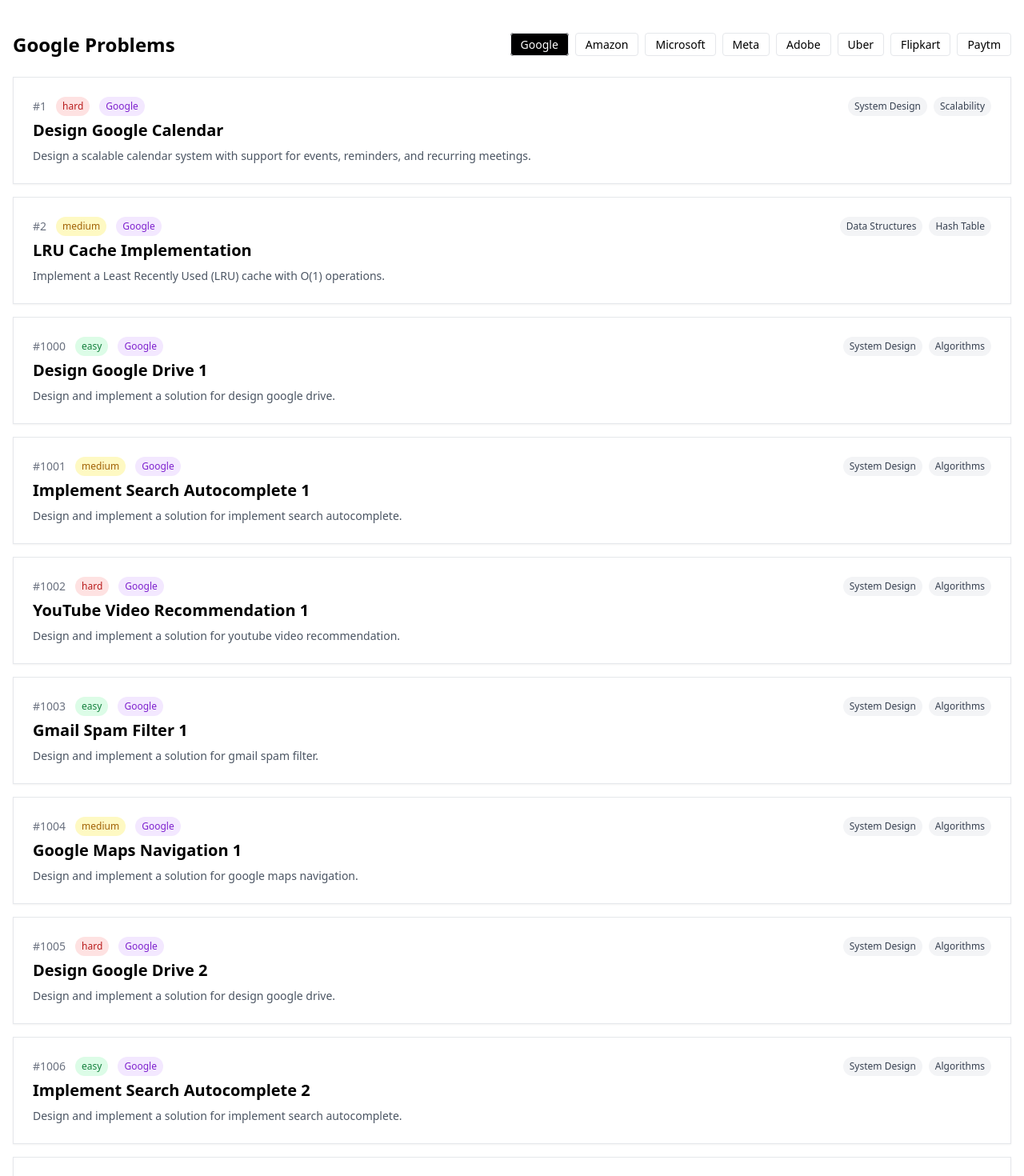
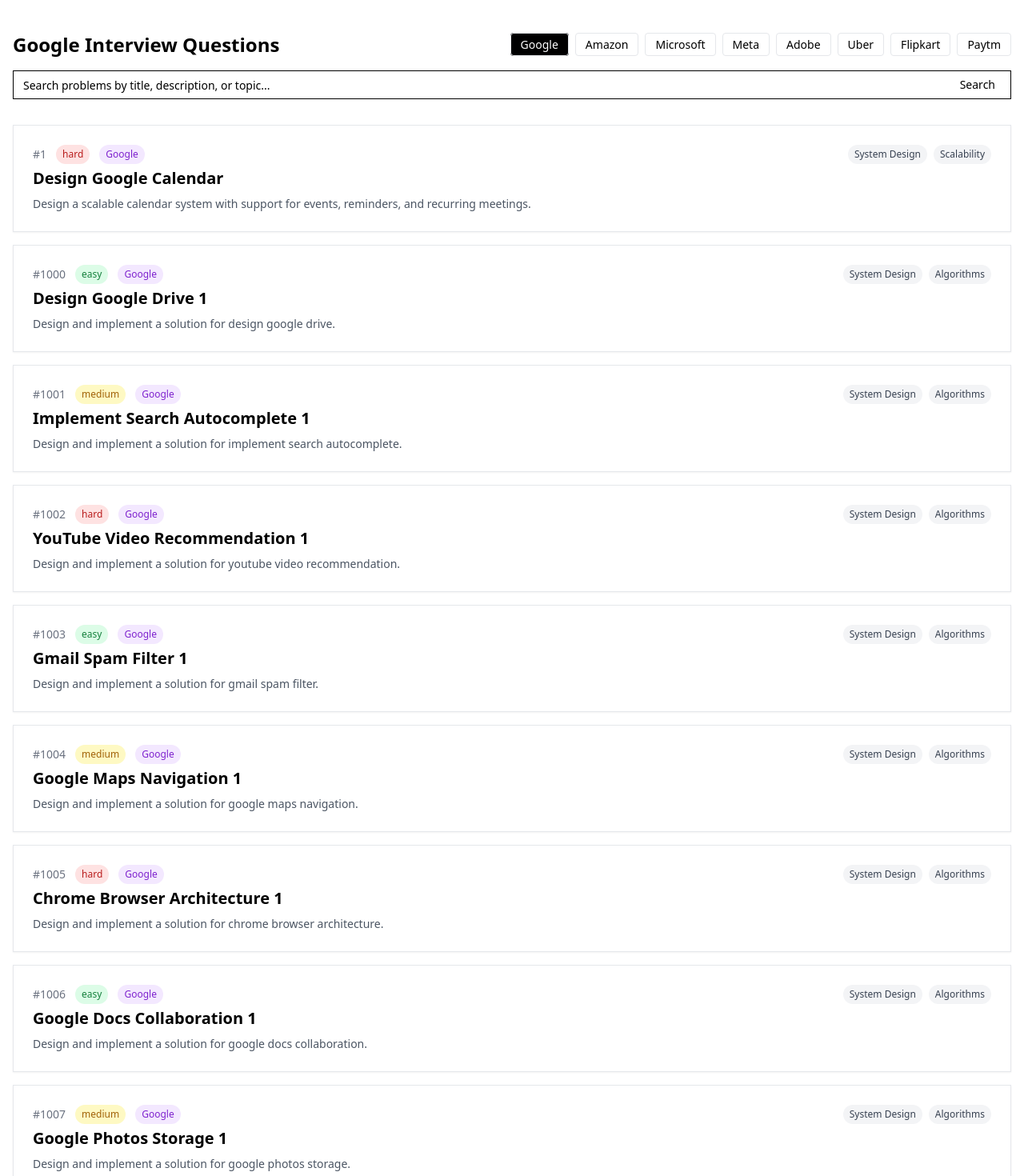
Before and after one commit to Acroeduvos/v0-acroeduvos-website, a Next.js app: page /practice/mncs in a window 1280 px wide. Shown: the top 1470 px of the page at 80% size. Built offline with nearby package versions, Linux system fonts and the light colour scheme.

Commit message:
feat: add MNC interview questions section with 500+ problems

```diff
--- a/app/practice/mncs/page.tsx
+++ b/app/practice/mncs/page.tsx
@@ -1,12 +1,15 @@
 "use client"
 
 import Link from "next/link"
-import { useMemo } from "react"
+import { Button } from "@/components/ui/button"
+import { Input } from "@/components/ui/input"
+import { useMemo, useState } from "react"
 
 export default function PracticeMNCsPage({ searchParams }: { searchParams: { page?: string; company?: string } }) {
   const page = Number(searchParams.page || 1)
   const companies = ["Google", "Amazon", "Microsoft", "Meta", "Adobe", "Uber", "Flipkart", "Paytm"]
   const company = searchParams.company || "Google"
+  const [searchQuery, setSearchQuery] = useState("")
 
   const problems = useMemo(() => {
     const all = [
@@ -20,52 +23,15 @@ export default function PracticeMNCsPage({ searchParams }: { searchParams: { pag
         topics: ["System Design", "Scalability"],
         difficulty: "hard",
       },
+      // Amazon Interview Questions
       {
         id: 2,
-        title: "LRU Cache Implementation",
-        company: "Google",
-        slug: "lru-cache",
-        description: "Implement a Least Recently Used (LRU) cache with O(1) operations.",
-        topics: ["Data Structures", "Hash Table"],
+        title: "Amazon Shopping Cart",
+        company: "Amazon",
+        slug: "amazon-shopping-cart",
+        description: "Design a scalable shopping cart system with real-time inventory management.",
+        topics: ["System Design", "Database"],
         difficulty: "medium",
-      },
-      // Amazon Interview Questions
-      {
-        id: 101,
-        title: "Design Amazon Shopping Cart",
-        company: "Amazon",
-        slug: "design-shopping-cart",
-        description: "Design a scalable shopping cart system with inventory management.",
-        topics: ["System Design", "Database"],
-        difficulty: "hard",
-      },
-      {
-        id: 102,
-        title: "Warehouse Path Optimization",
-        company: "Amazon",
-        slug: "warehouse-path",
-        description: "Find the optimal path for robots in a warehouse to collect items.",
-        topics: ["Graphs", "Dynamic Programming"],
-        difficulty: "hard",
-      },
-      // Microsoft Interview Questions
-      {
-        id: 201,
-        title: "Design Word Auto-Complete",
-        company: "Microsoft",
-        slug: "word-autocomplete",
-        description: "Implement an efficient auto-complete system for word suggestions.",
-        topics: ["Trie", "System Design"],
-        difficulty: "medium",
-      },
-      {
-        id: 202,
-        title: "Collaborative Document Editor",
-        company: "Microsoft",
-        slug: "collaborative-editor",
-        description: "Design a system for real-time collaborative document editing.",
-        topics: ["System Design", "Concurrency"],
-        difficulty: "hard",
       },
     ]
 
@@ -79,6 +45,11 @@ export default function PracticeMNCsPage({ searchParams }: { searchParams: { pag
           "YouTube Video Recommendation",
           "Gmail Spam Filter",
           "Google Maps Navigation",
+          "Chrome Browser Architecture",
+          "Google Docs Collaboration",
+          "Google Photos Storage",
+          "Google Meet Streaming",
+          "Google Pay Transaction"
         ],
         Amazon: [
           "Product Recommendation System",
@@ -86,6 +57,11 @@ export default function PracticeMNCsPage({ searchParams }: { searchParams: { pag
           "Prime Video Streaming",
           "Inventory Management",
           "Dynamic Pricing System",
+          "AWS Auto Scaling",
+          "Amazon S3 Design",
+          "Amazon Cart System",
+          "Prime Music Player",
+          "Alexa Voice Processing"
         ],
         Microsoft: [
           "Teams Video Conferencing",
@@ -93,6 +69,11 @@ export default function PracticeMNCsPage({ searchParams }: { searchParams: { pag
           "Azure Load Balancer",
           "Xbox Game Matchmaking",
           "Office365 Collaboration",
+          "Windows Update System",
+          "Visual Studio IDE",
+          "Outlook Email Client",
+          "Azure DevOps Pipeline",
+          "Microsoft Store"
         ],
         Meta: [
           "News Feed Algorithm",
@@ -100,6 +81,11 @@ export default function PracticeMNCsPage({ searchParams }: { searchParams: { pag
           "Instagram Story Feature",
           "WhatsApp End-to-End Encryption",
           "Virtual Reality Platform",
+          "Facebook Groups",
+          "Instagram Reels",
+          "Meta Quest Store",
+          "Facebook Marketplace",
+          "Oculus Guardian System"
         ],
         Adobe: [
           "PDF Document Processing",
@@ -107,6 +93,11 @@ export default function PracticeMNCsPage({ searchParams }: { searchParams: { pag
           "Cloud Storage Integration",
           "Creative Suite Plugins",
           "Digital Asset Management",
+          "Adobe XD Prototyping",
+          "Photoshop Filters",
+          "Adobe Font Service",
+          "Creative Cloud Sync",
+          "Adobe Analytics"
         ],
         Uber: [
           "Ride Matching Algorithm",
@@ -114,6 +105,11 @@ export default function PracticeMNCsPage({ searchParams }: { searchParams: { pag
           "Driver Location Tracking",
           "Payment Processing",
           "Route Optimization",
+          "Uber Eats Delivery",
+          "Driver Incentives",
+          "Safety Monitoring",
+          "Fare Calculation",
+          "UberPool Matching"
         ],
         Flipkart: [
           "Product Catalog System",
@@ -121,6 +117,11 @@ export default function PracticeMNCsPage({ searchParams }: { searchParams: { pag
           "Delivery Tracking",
           "Customer Review System",
           "Flash Sale Management",
+          "Wishlist Service",
+          "Price Comparison",
+          "Seller Dashboard",
+          "Return Processing",
+          "Payment Gateway"
         ],
         Paytm: [
           "Payment Gateway",
@@ -128,12 +129,17 @@ export default function PracticeMNCsPage({ searchParams }: { searchParams: { pag
           "Transaction Processing",
           "Fraud Detection",
           "QR Code Generation",
+          "UPI Integration",
+          "Bill Payment System",
+          "Rewards Program",
+          "KYC Verification",
+          "Payment Analytics"
         ],
       }
 
       let id = 1000
       for (const comp of Object.keys(templates) as Array<keyof typeof templates>) {
-        for (let i = 0; i < 60; i++) {
+        for (let i = 0; i < 60; i++) { // Generates ~480 additional problems
           const template = templates[comp][i % templates[comp].length]
           const difficulty = i % 3 === 0 ? "easy" : i % 3 === 1 ? "medium" : "hard"
           result.push({
@@ -154,21 +160,61 @@ export default function PracticeMNCsPage({ searchParams }: { searchParams: { pag
     return allProblems.filter((p) => p.company === company)
   }, [company])
 
+  const filteredProblems = useMemo(() => {
+    if (!searchQuery) return problems
+    const query = searchQuery.toLowerCase()
+    return problems.filter(
+      (p) =>
+        p.title.toLowerCase().includes(query) ||
+        p.description.toLowerCase().includes(query) ||
+        p.topics.some((t) => t.toLowerCase().includes(query))
+    )
+  }, [problems, searchQuery])
+
   const pageSize = 25
-  const totalPages = Math.ceil(problems.length / pageSize)
+  const totalPages = Math.ceil(filteredProblems.length / pageSize)
   const start = (page - 1) * pageSize
-  const pageItems = problems.slice(start, start + pageSize)
+  const pageItems = filteredProblems.slice(start, start + pageSize)
 
   return (
     <div className="container mx-auto px-4 py-10">
-      <div className="mb-6 flex items-center justify-between">
-        <h1 className="text-2xl font-bold">{company} Problems</h1>
-        <div className="space-x-2 text-sm">
-          {companies.map((c) => (
-            <Link key={c} href={`/practice/mncs?company=${encodeURIComponent(c)}`} className={`rounded border px-3 py-1 ${c === company ? "bg-black text-white" : "bg-white"}`}>
-              {c}
-            </Link>
-          ))}
+      <div className="mb-8">
+        <div className="flex items-center justify-between">
+          <h1 className="text-2xl font-bold">{company} Interview Questions</h1>
+          <div className="space-x-2 text-sm">
+            {companies.map((c) => (
+              <Link
+                key={c}
+                href={`/practice/mncs?company=${encodeURIComponent(c)}`}
+                className={`rounded border px-3 py-1 ${
+                  c === company
+                    ? "bg-black text-white"
+                    : "bg-white hover:bg-gray-50"
+                }`}
+              >
+                {c}
+              </Link>
+            ))}
+          </div>
+        </div>
+
+        <div className="mt-4">
+          <div className="relative">
+            <Input
+              type="search"
+              placeholder="Search problems by title, description, or topic..."
+              className="w-full"
+              value={searchQuery}
+              onChange={(e) => setSearchQuery(e.target.value)}
+            />
+            <Button
+              className="absolute right-2 top-1/2 -translate-y-1/2"
+              size="sm"
+              variant="ghost"
+            >
+              Search
+            </Button>
+          </div>
         </div>
       </div>
 
@@ -183,18 +229,24 @@ export default function PracticeMNCsPage({ searchParams }: { searchParams: { pag
               <div>
                 <div className="flex items-center gap-3">
                   <span className="text-sm text-gray-500">#{p.id}</span>
-                  <span className={`rounded-full px-2 py-1 text-xs font-medium ${
-                    p.difficulty === 'easy' ? 'bg-green-100 text-green-700' :
-                    p.difficulty === 'medium' ? 'bg-yellow-100 text-yellow-700' :
-                    'bg-red-100 text-red-700'
-                  }`}>
+                  <span
+                    className={`rounded-full px-2 py-1 text-xs font-medium ${
+                      p.difficulty === "easy"
+                        ? "bg-green-100 text-green-700"
+                        : p.difficulty === "medium"
+                        ? "bg-yellow-100 text-yellow-700"
+                        : "bg-red-100 text-red-700"
+                    }`}
+                  >
                     {p.difficulty}
                   </span>
                   <span className="rounded-full bg-purple-100 px-2 py-1 text-xs font-medium text-purple-700">
                     {p.company}
                   </span>
                 </div>
-                <h3 className="mt-1 text-xl font-bold group-hover:text-purple-600">{p.title}</h3>
+                <h3 className="mt-1 text-xl font-bold group-hover:text-purple-600">
+                  {p.title}
+                </h3>
                 <p className="mt-2 text-sm text-gray-600">{p.description}</p>
               </div>
               <div className="ml-4 flex-shrink-0">
@@ -215,9 +267,31 @@ export default function PracticeMNCsPage({ searchParams }: { searchParams: { pag
       </div>
 
       <div className="mt-8 flex items-center justify-center space-x-2">
-        <Link href={`/practice/mncs?company=${encodeURIComponent(company)}&page=${Math.max(1, page - 1)}`} className="rounded border px-3 py-2 text-sm">Previous</Link>
-        <span className="text-sm">Page {page} of {totalPages}</span>
-        <Link href={`/practice/mncs?company=${encodeURIComponent(company)}&page=${Math.min(totalPages, page + 1)}`} className="rounded border px-3 py-2 text-sm">Next</Link>
+        <Link
+          href={`/practice/mncs?company=${encodeURIComponent(company)}&page=${Math.max(
+            1,
+            page - 1
+          )}`}
+          className={`rounded border px-3 py-2 text-sm ${
+            page <= 1 ? "pointer-events-none opacity-50" : ""
+          }`}
+        >
+          Previous
+        </Link>
+        <span className="text-sm">
+          Page {page} of {totalPages}
+        </span>
+        <Link
+          href={`/practice/mncs?company=${encodeURIComponent(company)}&page=${Math.min(
+            totalPages,
+            page + 1
+          )}`}
+          className={`rounded border px-3 py-2 text-sm ${
+            page >= totalPages ? "pointer-events-none opacity-50" : ""
+          }`}
+        >
+          Next
+        </Link>
       </div>
     </div>
   )
```
